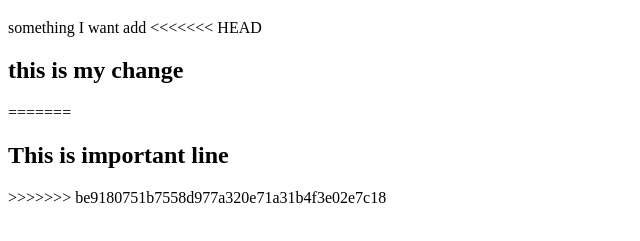
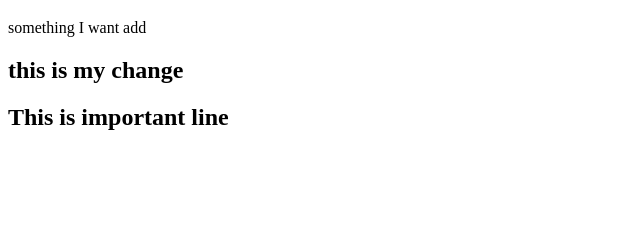
Before and after one commit to NavyaNiranjani2008/sample, a plain HTML site: page index.html in a window 1280 px wide. Shown: the part 61-302 px from the top of the page, without its empty margins (0-640 px from the left). Drawn offline with Linux system fonts and the light colour scheme.

Commit message:
save to change

```diff
--- a/index.html
+++ b/index.html
@@ -8,10 +8,8 @@
 <body>
     <h1>heading</h1>
     something I want add
-<<<<<<< HEAD
     <h2>this is my change</h2>
-=======
     <h2>This is important line</h2>
->>>>>>> be9180751b7558d977a320e71a31b4f3e02e7c18
+
 </body>
 </html>
```
